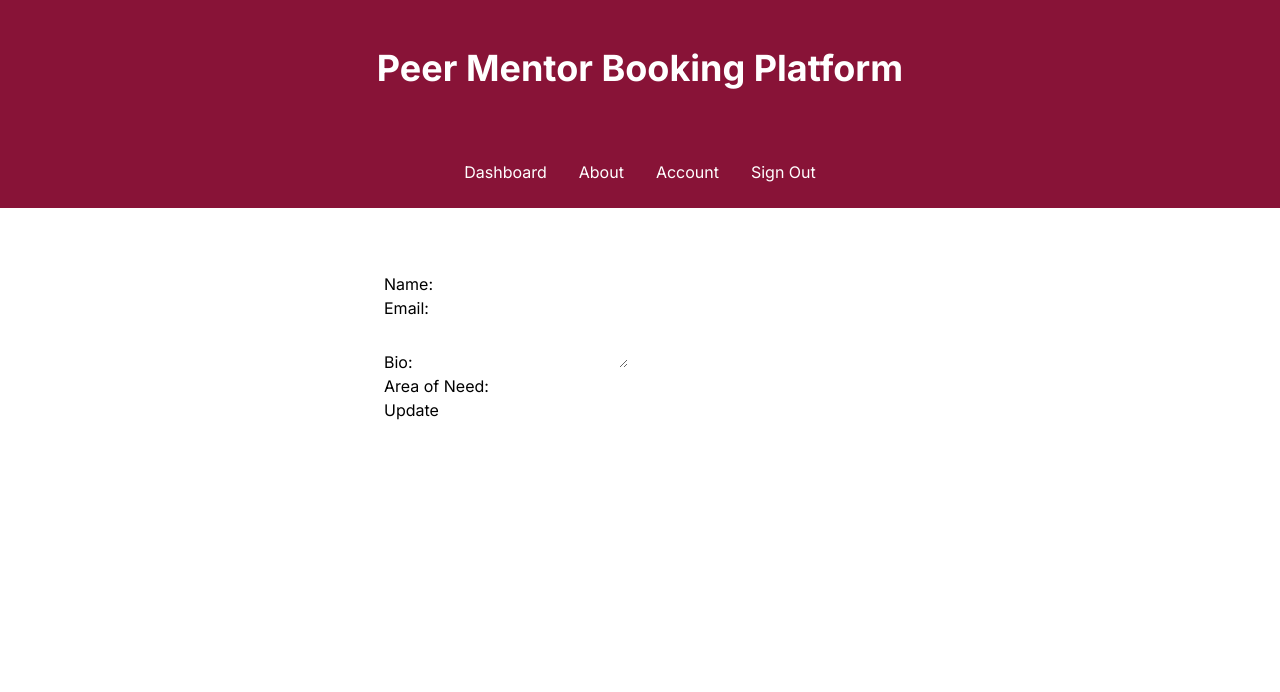
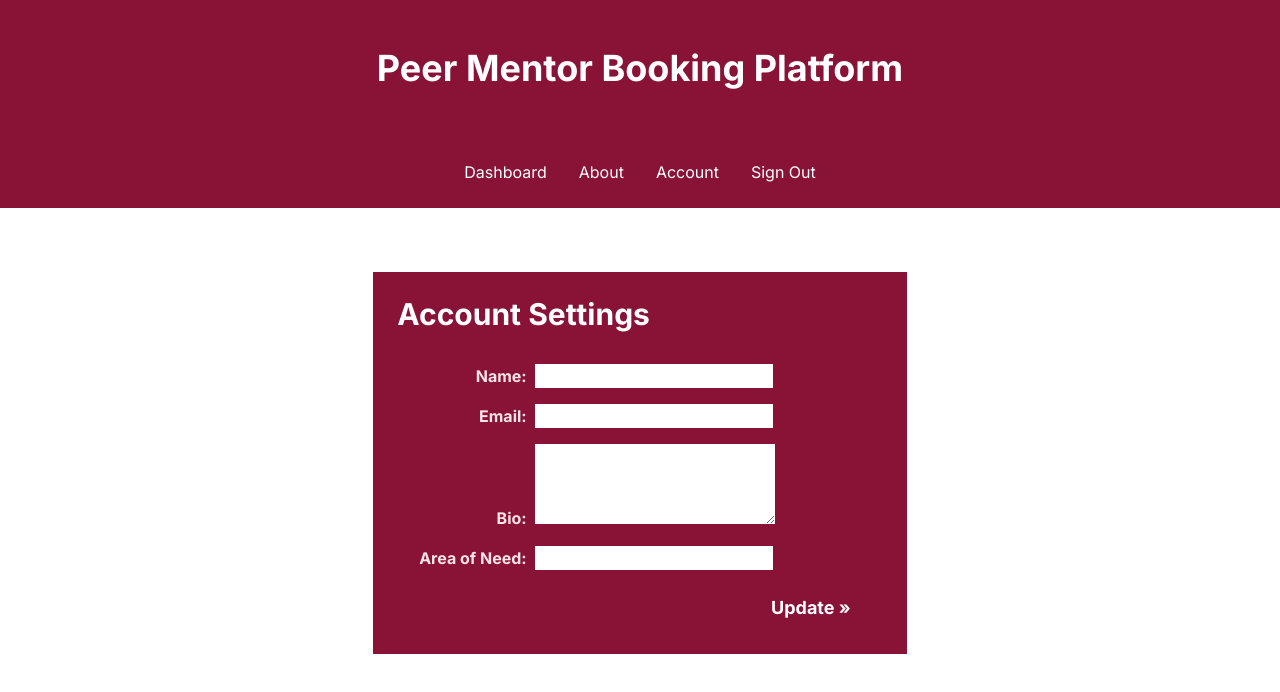
Before and after one commit to ripred31/peer-mentor-booking, a Next.js app: page /account in a window 1280 px wide. Shown: the top 692 px of the page. Built offline with nearby package versions, Linux system fonts and the light colour scheme; no server answers; the database is empty.

Commit message:
Front-end for account page + other small change
Front end for account page

format for date on two components

```diff
--- a/src/app/components/AccountForm.js
+++ b/src/app/components/AccountForm.js
@@ -75,21 +75,30 @@ export default function AccountForm({ userId }) {
 
 
     return (
-        <div className="flex justify-center h-screen mt-16">
-            <form className="w-full max-w-lg" onSubmit={handleSubmit}>
-                <label htmlFor="name">Name:</label>
-                <input type="text" id="name" name="name" value={name} onChange={handleInputChange} /><br />
+        <div className="center my-16 m-auto bg-rose-900 w-5/12 p-6">
+            <div className='text-white font-bold text-3xl mb-8'>Account Settings</div>
+            <form onSubmit={handleSubmit}>
+                <div className='mb-4'>
+                    <label className="text-rose-100 font-bold mx-2 inline-block text-right w-3/12" htmlFor="name">Name:</label>
+                    <input className="pl-1 text-stone-800" type="text" id="name" name="name" value={name} onChange={handleInputChange} /><br />
+                </div>
 
-                <label htmlFor="email">Email:</label>
-                <input type="email" id="email" name="email" value={email} onChange={handleInputChange} /><br />
+                <div className='mb-4'>
+                    <label className="text-rose-100 font-bold mx-2 inline-block text-right w-3/12" htmlFor="email">Email:</label>
+                    <input className="pl-1 text-stone-800" type="email" id="email" name="email" value={email} onChange={handleInputChange} /><br />
+                </div>
 
-                <label htmlFor="bio">Bio:</label>
-                <textarea id="bio" name="bio" value={bio} onChange={handleInputChange} /><br />
+                <div className='mb-4'>
+                    <label className= "text-rose-100 font-bold mx-2 inline-block text-right w-3/12" htmlFor="bio">Bio:</label>
+                    <textarea className="p-1 text-stone-800 min-h-20 min-w-60 " id="bio" name="bio" value={bio} onChange={handleInputChange} /><br />
+                </div>
 
-                <label htmlFor="areaOfNeed">Area of Need:</label>
-                <input type="text" id="areaOfNeed" name="areaOfNeed" value={areaOfNeed} onChange={handleInputChange} /><br />
+                <div className='mb-4'>
+                    <label className="text-rose-100 font-bold mx-2 inline-block text-right w-3/12" htmlFor="areaOfNeed">Area of Need:</label>
+                    <input className="pl-1 text-stone-800" type="text" id="areaOfNeed" name="areaOfNeed" value={areaOfNeed} onChange={handleInputChange} /><br />
+                </div>
 
-                <button type="submit" disabled={isDisabled()}>Update</button>
+                <button className="text-lg text-white font-bold block ml-auto mr-6 p-2" type="submit" disabled={isDisabled()}>Update &raquo;</button>
             </form>
         </div>
     );
--- a/src/app/components/BookingTable.js
+++ b/src/app/components/BookingTable.js
@@ -52,7 +52,7 @@ export default function BookingTable({ userId, selectedDate, selectedBookingId,
                 >
                     <div className='flex'>
                         <label className='text-md font-bold mr-4'>Date:</label>
-                        <p>{booking.date} - {booking.time}</p>
+                        <p>{dayjs(booking.date).format('ddd, DD MMM YYYY')} - {booking.time}</p>
                     </div>
                     <div className='flex'>
                         <label className='text-md font-bold mr-4'>Location:</label>
--- a/src/app/components/SelectedBooking.js
+++ b/src/app/components/SelectedBooking.js
@@ -1,5 +1,6 @@
 import { useEffect, useState } from 'react';
 import Button from './Button';
+import dayjs from 'dayjs';
 
 export default function SelectedBooking({ bookingId }) {
     const [booking, setBooking] = useState(null);
@@ -43,14 +44,11 @@ export default function SelectedBooking({ bookingId }) {
 
     return (
         <div>
-            <h2>Selected Booking</h2>
             <div>
-                <strong>Mentor ID:</strong> {booking.mentorID}<br />
-                <strong>Mentee ID:</strong> {booking.menteeID}<br />
                 <strong>Mentor Name:</strong> {booking.name}<br />
                 <strong>Mentor Email:</strong> {booking.email}<br />
                 <strong>Location:</strong> {booking.location}<br />
-                <strong>Date:</strong> {booking.date}<br />
+                <strong>Date:</strong> {dayjs(booking.date).format('ddd, DD MMM YYYY')}<br />
                 <strong>Time:</strong> {booking.time}<br />
                 <strong>Status:</strong> {booking.status}<br />
                 <strong>Area of Expertise:</strong> {booking.areaOfExpertise}<br />
```
